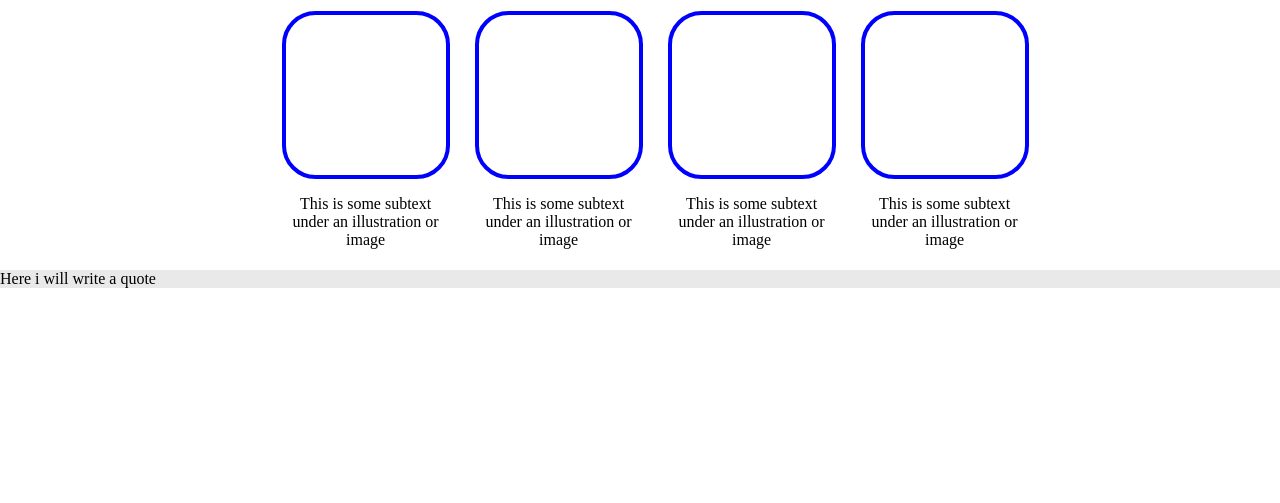
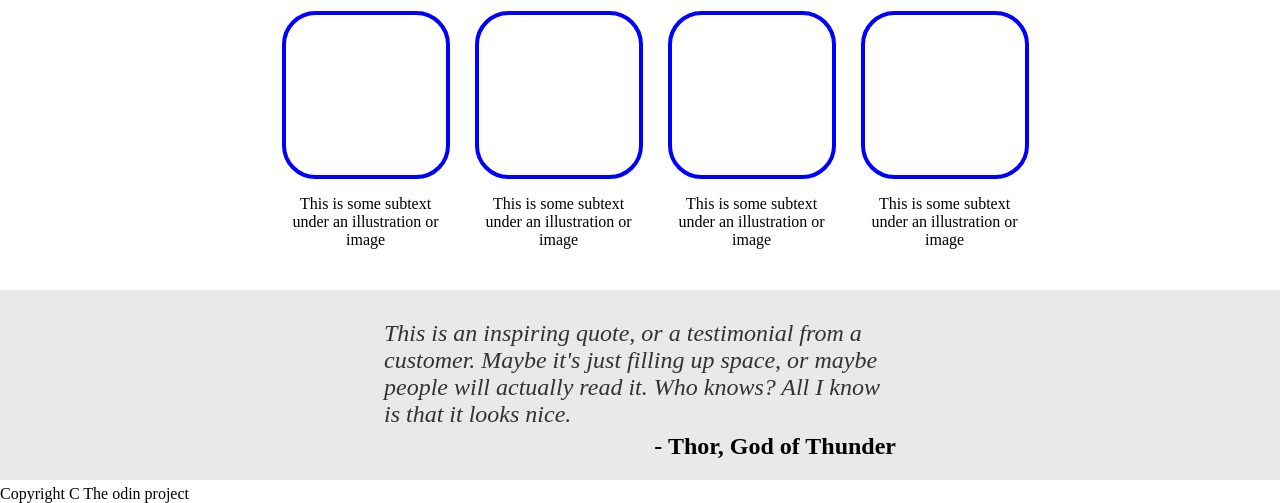
Before and after one commit to AndersLemme/Odin-Landing-Page, a plain HTML site: page index.html in a window 1280 px wide. Shown: the part 521-1024 px from the top of the page. Before the commit the page ends 809 px from the top, so only its background shows below. Drawn offline with Linux system fonts and the light colour scheme.

Commit message:
Added quote section, still can be improved I think? margin at least. Also added class for the next section and the footer.

```diff
--- a/index.html
+++ b/index.html
@@ -57,8 +57,21 @@
         </div>
     </div>
 
-    <div class="quote">
-        Here i will write a quote
+    <div class="quote_container">
+        <div class="quote">
+            This is an inspiring quote, or a testimonial from a customer. Maybe it's just filling up space, or maybe people will actually read it. Who knows? All I know is that it looks nice.
+        </div>
+        <div class="thor">
+            - Thor, God of Thunder
+        </div>
+    </div>
+
+    <div class="Signup_section">
+
+    </div>
+
+    <div class="footer">
+        Copyright C The odin project
     </div>
 
 
--- a/style.css
+++ b/style.css
@@ -79,7 +79,7 @@ button{
 }
 .random_info{
     background-color: white;
-    margin: 5px 15%;
+    margin: 25px 15%;
 }
 .random_info h1{
     text-align: center;
@@ -92,7 +92,6 @@ button{
     align-items: center;
     gap: 25px;
     margin: 5px 10%;
-
 }
 .card{
     align-items: center; /*necasery? */
@@ -106,10 +105,23 @@ button{
     margin: auto;
 }
 
-
-
-
-
-.quote{
+.quote_container{
     background-color: rgb(233, 233, 233);
 }
+.quote{
+    margin: 5px 30%;
+    padding-top: 30px;
+    font-style: italic;
+    font-size: 24px;
+    font-weight: 350;
+    color: rgb(51, 51, 51);
+}
+.thor{
+    color: black;
+    font-size: 24px;
+    font-weight: 550;
+    padding-bottom: 20px;
+    margin: 5px 30%;
+    text-align: right;
+
+}
```
